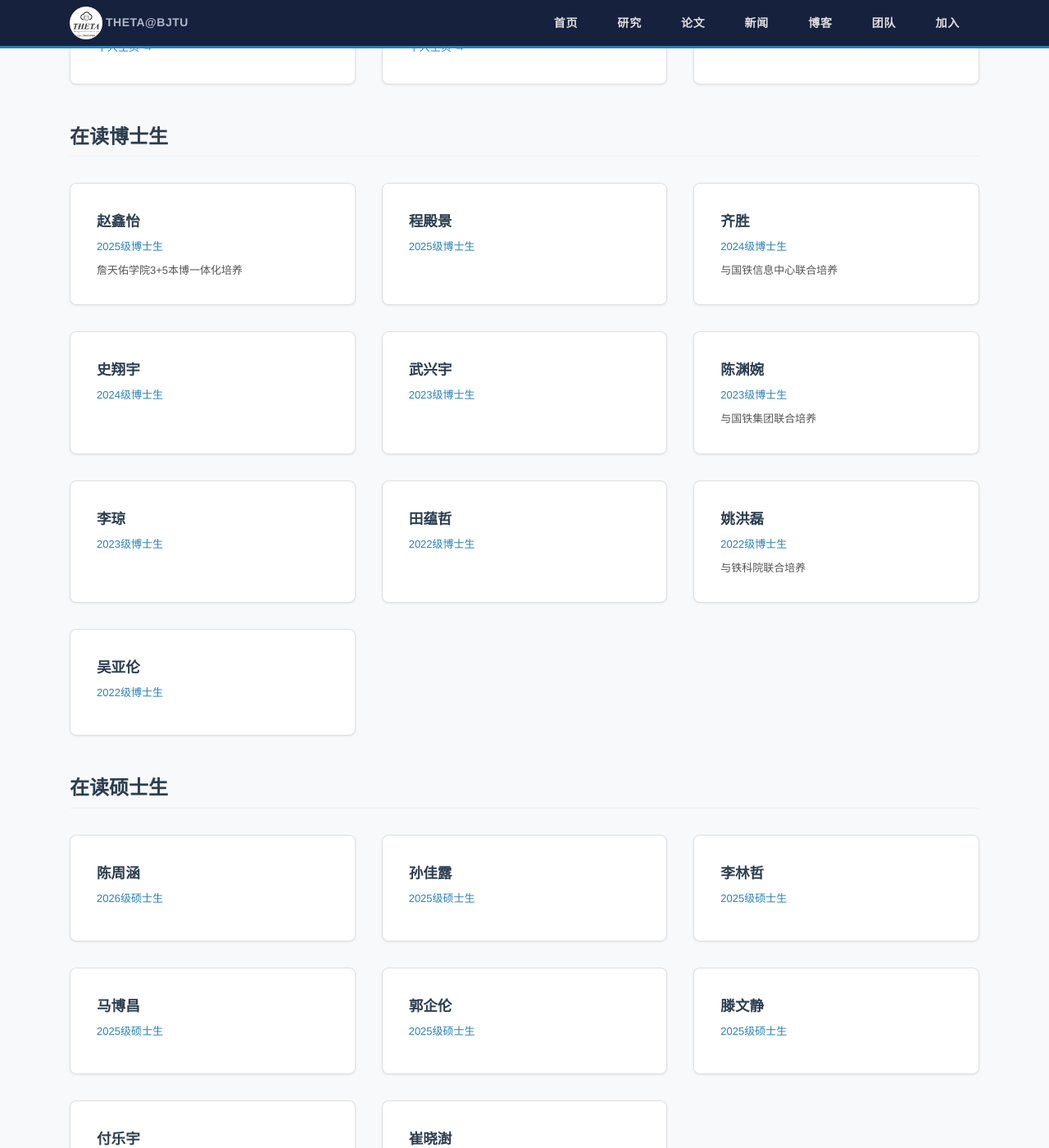
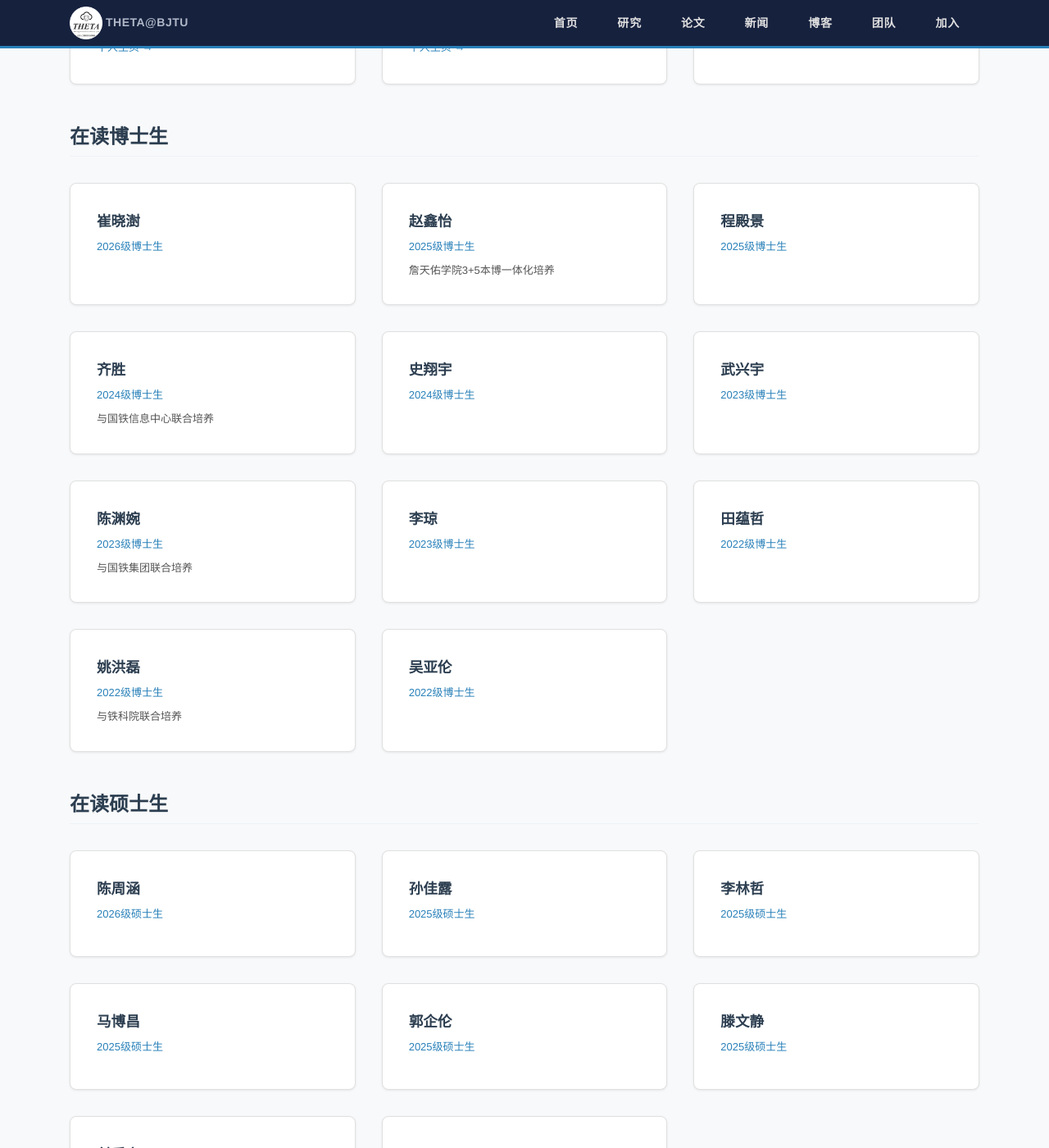
Before and after one commit to nwj6688/nwj6688.github.io, a Jekyll site: the page built from team/index.html, in a window 1280 px wide and 1400 px high, scrolled down 607 px. Shown: the whole window at 82% size. Built offline with Jekyll 4.4.1, drawn with Linux system fonts in a browser that asks for light colours.

Commit message:
修正：叶平单位在南京；崔晓澍转为2026级博士生
Co-Authored-By: Claude Opus 4.7 <noreply@anthropic.com>

```diff
--- a/index.html
+++ b/index.html
@@ -200,6 +200,7 @@ title: 首页
 
 <h3 class="subsection-title">在读博士生</h3>
 <ul class="team-bullet-list">
+  <li><strong>2026级：</strong>崔晓澍</li>
   <li><strong>2025级：</strong>赵鑫怡（詹天佑学院3+5本博一体化培养）、程殿景</li>
   <li><strong>2024级：</strong>齐胜（与国铁信息中心联合培养）、史翔宇</li>
   <li><strong>2023级：</strong>武兴宇、陈渊婉（与国铁集团联合培养）、李琼</li>
--- a/team/index.html
+++ b/team/index.html
@@ -47,6 +47,10 @@ title: 团队成员
 <h2 class="section-title">在读博士生</h2>
 
 <div class="team-grid">
+  <div class="team-card">
+    <div class="team-name">崔晓澍</div>
+    <div class="team-role">2026级博士生</div>
+  </div>
   <div class="team-card">
     <div class="team-name">赵鑫怡</div>
     <div class="team-role">2025级博士生</div>
@@ -125,8 +129,6 @@ title: 团队成员
     <div class="team-role">2025级硕士生</div>
   </div>
   <div class="team-card">
-    <div class="team-name">崔晓澍</div>
-    <div class="team-role">2023级硕士生</div>
   </div>
 </div>
 
@@ -346,7 +348,7 @@ title: 团队成员
   <div class="team-card">
     <div class="team-name">叶平</div>
     <div class="team-role">2026届硕士毕业生</div>
-    <div class="team-info">熊猫汉达</div>
+    <div class="team-info">熊猫汉达，南京</div>
   </div>
 </div>
 
```
Also changed, not shown: other parts of index.html (+1 -2 lines).
